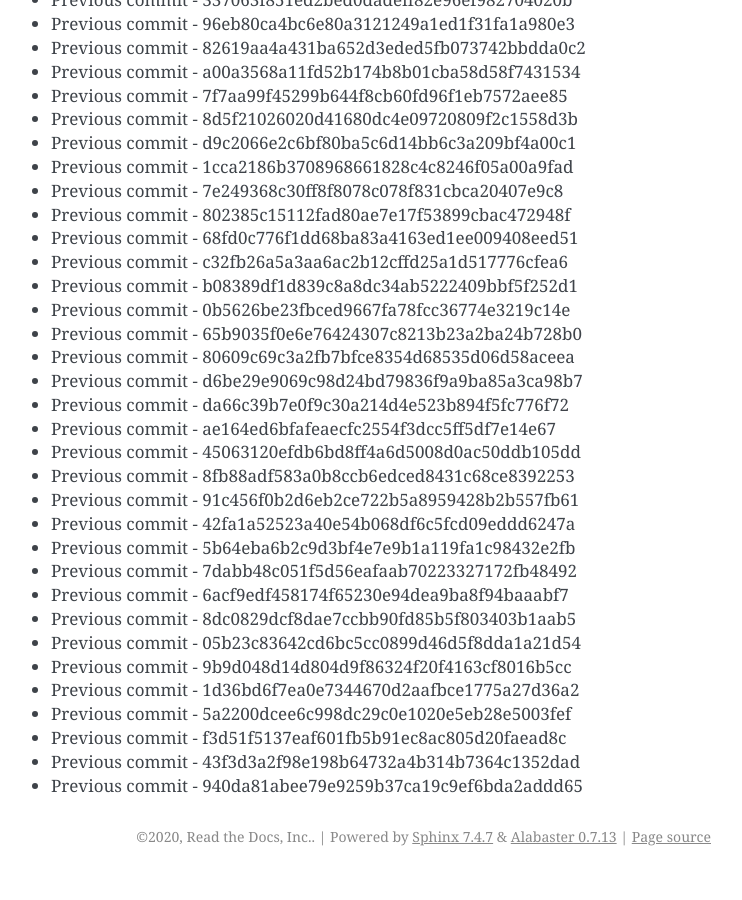
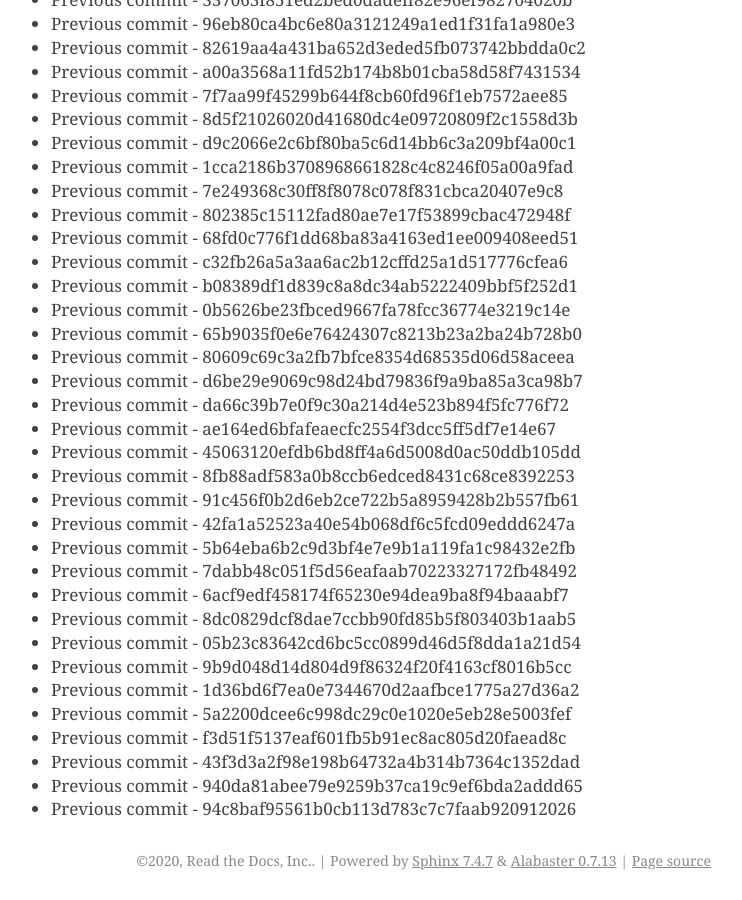
Before and after one commit to readthedocs/rtd-git-stresstest, a Sphinx documentation site: the page built from docs/updates.rst, in a window 1280 px wide and 900 px high, scrolled down 81279 px. Shown: the whole window, without its empty margins (399-1141 px from the left). Built offline with Sphinx 7.4.7, drawn with Linux system fonts in a browser that asks for light colours; before the commit the page ends 82155 px from its top, so only the background shows below that.

Commit message:
Generating commit from previous: 94c8baf95561b0cb113d783c7c7faab920912026

```diff
--- a/docs/updates.rst
+++ b/docs/updates.rst
@@ -3447,3 +3447,4 @@ It can be tested for any performance characteristics.
 * Previous commit - f3d51f5137eaf601fb5b91ec8ac805d20faead8c
 * Previous commit - 43f3d3a2f98e198b64732a4b314b7364c1352dad
 * Previous commit - 940da81abee79e9259b37ca19c9ef6bda2addd65
+* Previous commit - 94c8baf95561b0cb113d783c7c7faab920912026
```
